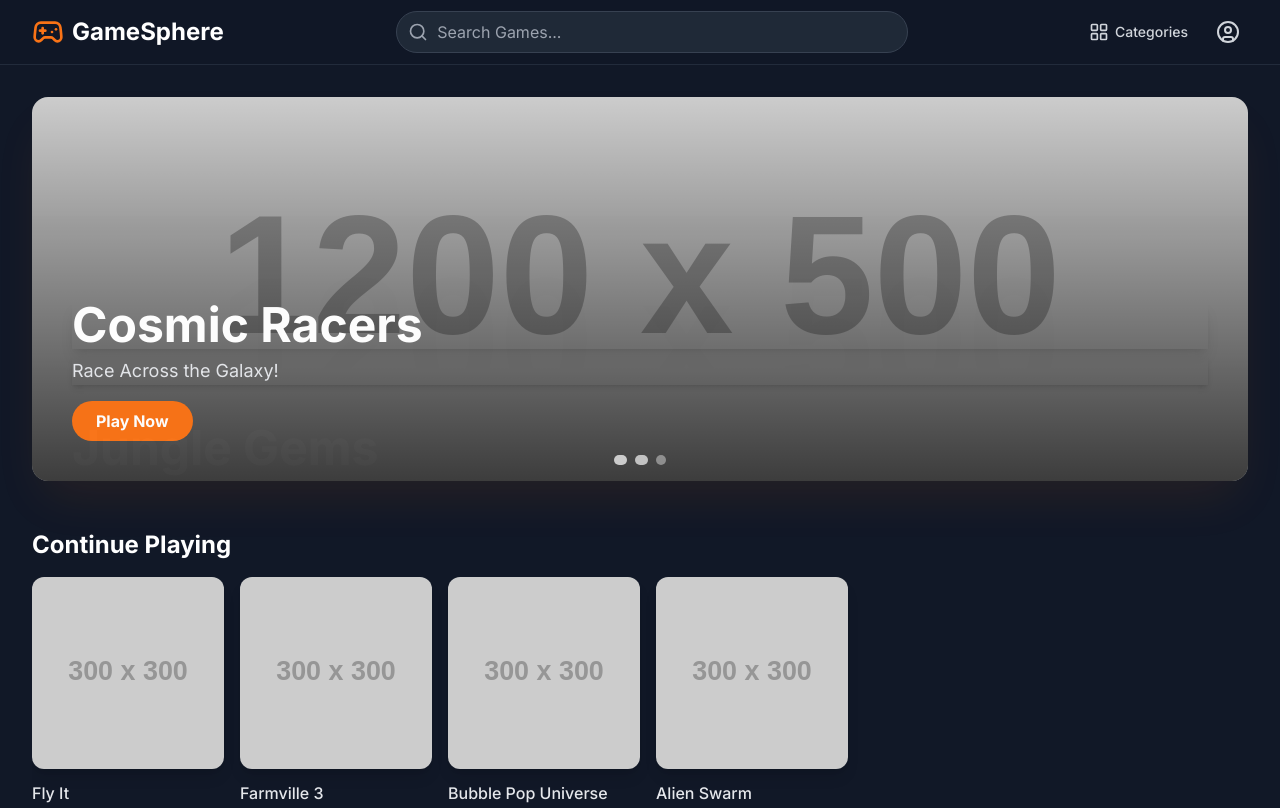
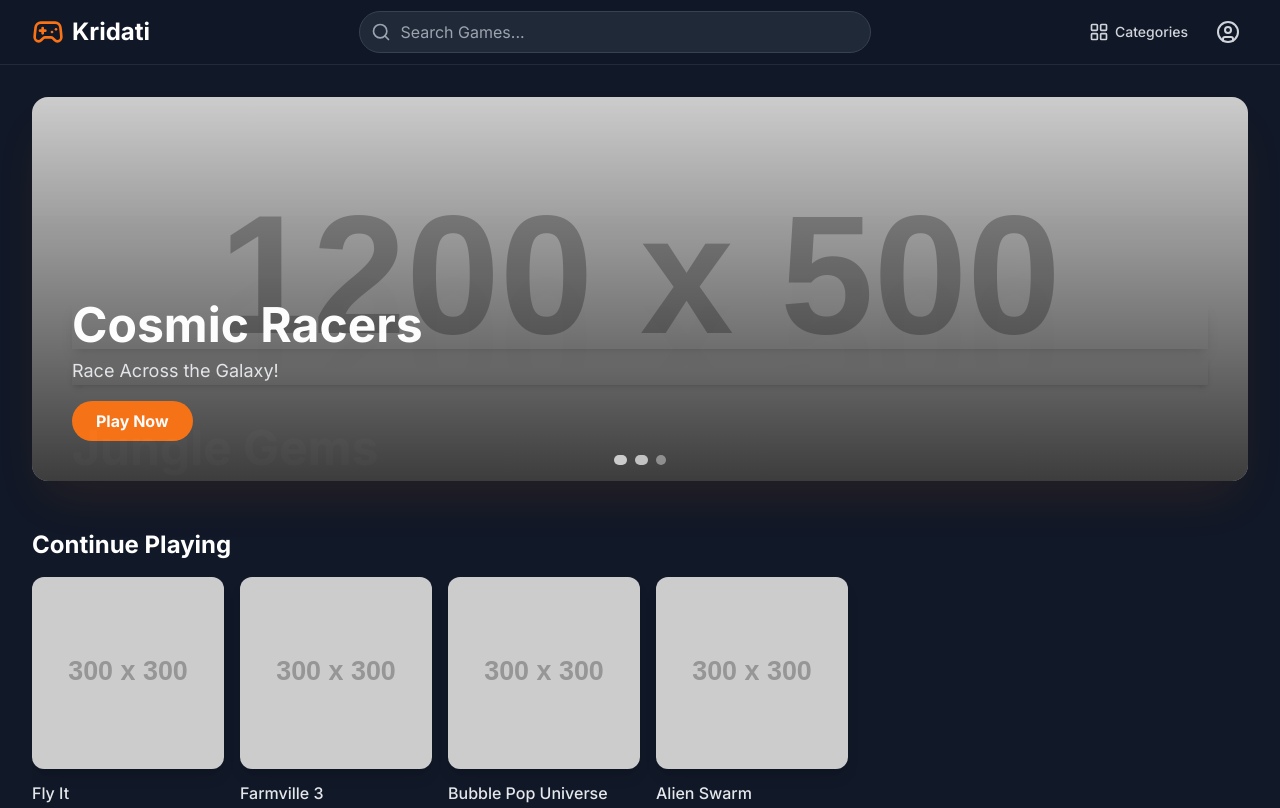
Before and after one commit to kridati/games, a plain HTML site: page index.html in a window 1280 px wide. Shown: the top 808 px of the page. Drawn offline with nearby package versions, Linux system fonts and the light colour scheme; placeholder pictures from the web are drawn by us.

Commit message:
names correction

```diff
--- a/index.html
+++ b/index.html
@@ -46,7 +46,7 @@
                 <!-- Logo -->
                 <div class="flex-shrink-0 flex items-center gap-2">
                     <i data-lucide="gamepad-2" class="text-orange-500 h-8 w-8"></i>
-                    <span class="text-2xl font-bold text-white">GameSphere</span>
+                    <span class="text-2xl font-bold text-white">Kridati</span>
                 </div>
 
                 <!-- Search Bar (Desktop) -->
```
Also changed, not shown: fly-it.html (renamed from game1.html).
